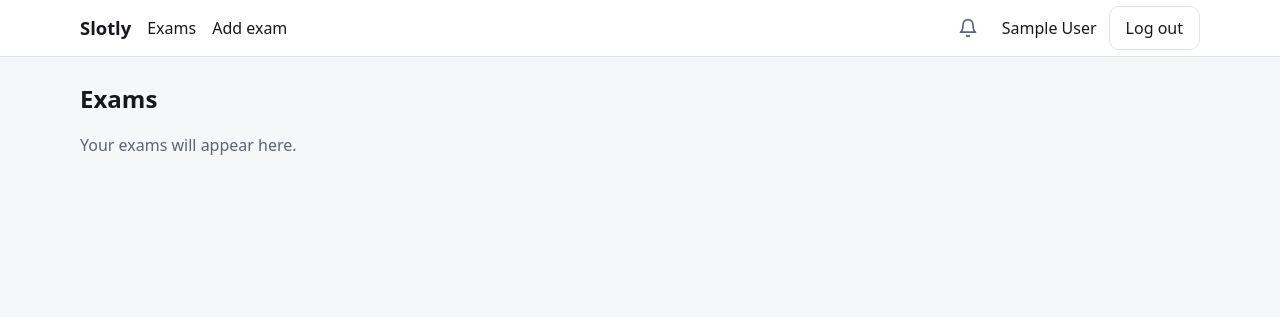
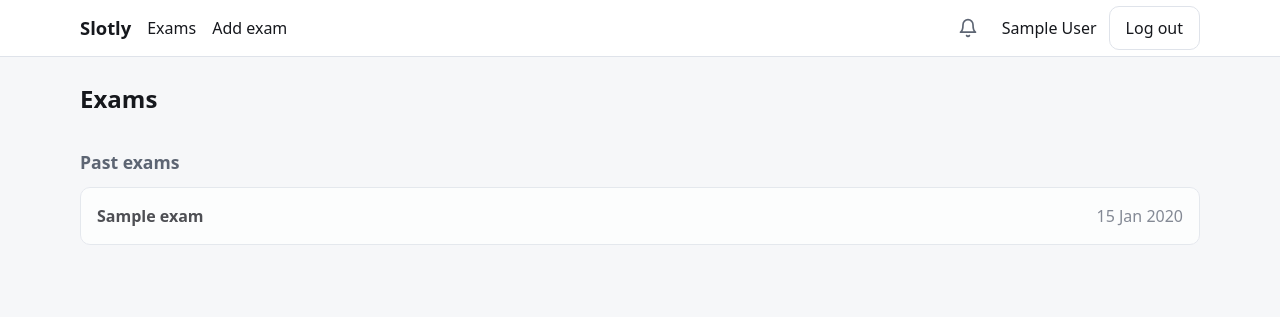
Before and after one commit to kopalych1/slotly, a Django app: page / in a window 1280 px wide. Shown: the top 317 px of the page. Run offline with Django 5.2, Linux system fonts and the light colour scheme; a user stored in the database is signed in; tables that the repository leaves empty hold one stand-in row (values such as "Sample post").

Commit message:
feat: Exams list on home page

```diff
--- a/scheduling/views.py
+++ b/scheduling/views.py
@@ -2,7 +2,7 @@ from django.contrib import messages
 from django.contrib.auth import login
 from django.contrib.auth.decorators import login_required
 from django.contrib.auth.views import redirect_to_login
-from django.db.models import Prefetch, Q
+from django.db.models import Max, Min, Prefetch, Q
 from django.shortcuts import get_object_or_404, redirect, render
 from django.utils import timezone
 from django.utils.timezone import now
@@ -31,8 +31,29 @@ from scheduling.services import (
 
 @login_required
 def index(request):
+    exams = Exam.objects.filter(
+        Q(enrollment__user=request.user) | Q(owner=request.user)
+    ).annotate(
+        first_start=Min('examday__start'),
+        last_end=Max('examday__end'),
+    )
+    current_time = now()
 
-    return render(request, 'home.html')
+    upcoming = sorted(
+        (e for e in exams if e.last_end is None or e.last_end >= current_time),  # pyright: ignore[reportAttributeAccessIssue]
+        key=lambda e: (e.first_start is None, e.first_start),  # pyright: ignore[reportAttributeAccessIssue]
+    )
+    past = sorted(
+        (e for e in exams if e.last_end is not None and e.last_end < current_time),  # pyright: ignore[reportAttributeAccessIssue]
+        key=lambda e: e.last_end,  # pyright: ignore[reportAttributeAccessIssue]
+        reverse=True,
+    )
+
+    all_exams = upcoming + past
+    if not request.user.is_teacher and len(all_exams) == 1:
+        return redirect('exam_detail', pk=all_exams[0].pk)
+
+    return render(request, 'home.html', {'upcoming': upcoming, 'past': past})
 
 
 @login_required
--- a/static/css/slotly.css
+++ b/static/css/slotly.css
@@ -232,6 +232,42 @@ a {
   color: var(--danger);
 }
 
+.exam-list {
+  list-style: none;
+  margin: 0 0 1.5rem;
+  padding: 0;
+  display: grid;
+  gap: 0.75rem;
+}
+.exam-list__title {
+  margin: 2rem 0 0.75rem;
+  font-size: 1.1rem;
+  color: var(--muted);
+}
+.exam-list--past {
+  opacity: 0.75;
+}
+
+.exam-card {
+  display: flex;
+  flex-wrap: wrap;
+  align-items: baseline;
+  justify-content: space-between;
+  gap: 0.25rem 1rem;
+  padding: 1rem;
+  background: var(--surface);
+  border: 1px solid var(--border);
+  border-radius: var(--radius);
+  color: var(--text);
+  text-decoration: none;
+}
+.exam-card:hover {
+  border-color: var(--accent);
+}
+.exam-card__name {
+  font-weight: 600;
+}
+
 /* Messages */
 .messages {
   list-style: none;
--- a/templates/home.html
+++ b/templates/home.html
@@ -1,6 +1,50 @@
 {% extends "base.html" %}
 {% load i18n %}
+{% block title %}{% trans "Exams" %} · Slotly{% endblock %}
 {% block content %}
   <h1>{% trans "Exams" %}</h1>
-  <p class="muted">{% trans "Your exams will appear here." %}</p>
+  {% if not upcoming and not past %}
+    <p class="muted">
+      {% if user.is_teacher %}
+        {% trans "You have no exams yet." %}
+      {% else %}
+        {% trans "You are not enrolled in any exam yet. Open the invitation link from your teacher." %}
+      {% endif %}
+    </p>
+  {% endif %}
+  {% if upcoming %}
+    <ul class="exam-list">
+      {% for exam in upcoming %}
+        <li>
+          <a class="exam-card" href="{% url 'exam_detail' exam.pk %}">
+            <span class="exam-card__name">{{ exam.name }}</span>
+            <span class="exam-card__meta muted">
+              {% if exam.first_start %}
+                {% if exam.first_start|date:"Y-m-d" == exam.last_end|date:"Y-m-d" %}
+                  {{ exam.first_start|date:"d M" }}
+                {% else %}
+                  {{ exam.first_start|date:"d M" }} – {{ exam.last_end|date:"d M" }}
+                {% endif %}
+              {% else %}
+                {% trans "Dates are not set yet" %}
+              {% endif %}
+            </span>
+          </a>
+        </li>
+      {% endfor %}
+    </ul>
+  {% endif %}
+  {% if past %}
+    <h2 class="exam-list__title">{% trans "Past exams" %}</h2>
+    <ul class="exam-list exam-list--past">
+      {% for exam in past %}
+        <li>
+          <a class="exam-card" href="{% url 'exam_detail' exam.pk %}">
+            <span class="exam-card__name">{{ exam.name }}</span>
+            <span class="exam-card__meta muted">{{ exam.last_end|date:"d M Y" }}</span>
+          </a>
+        </li>
+      {% endfor %}
+    </ul>
+  {% endif %}
 {% endblock %}
```
Also changed, not shown: scheduling/tests.py (+73 -0 lines).
